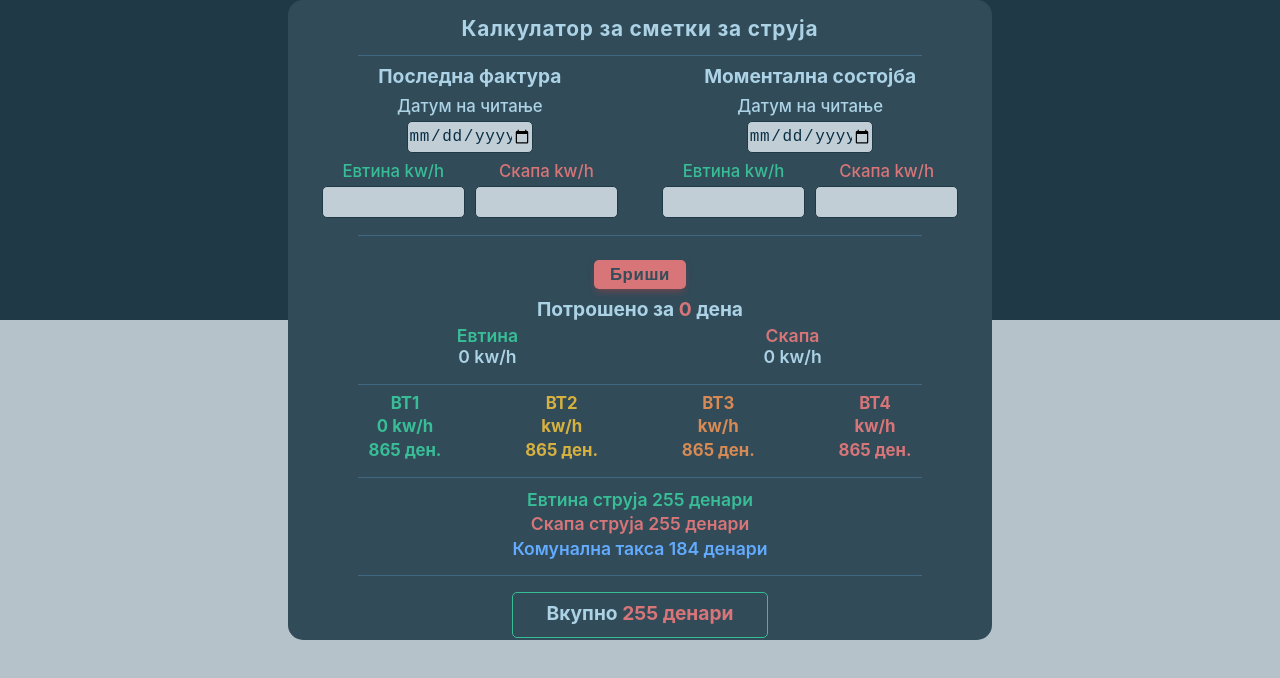
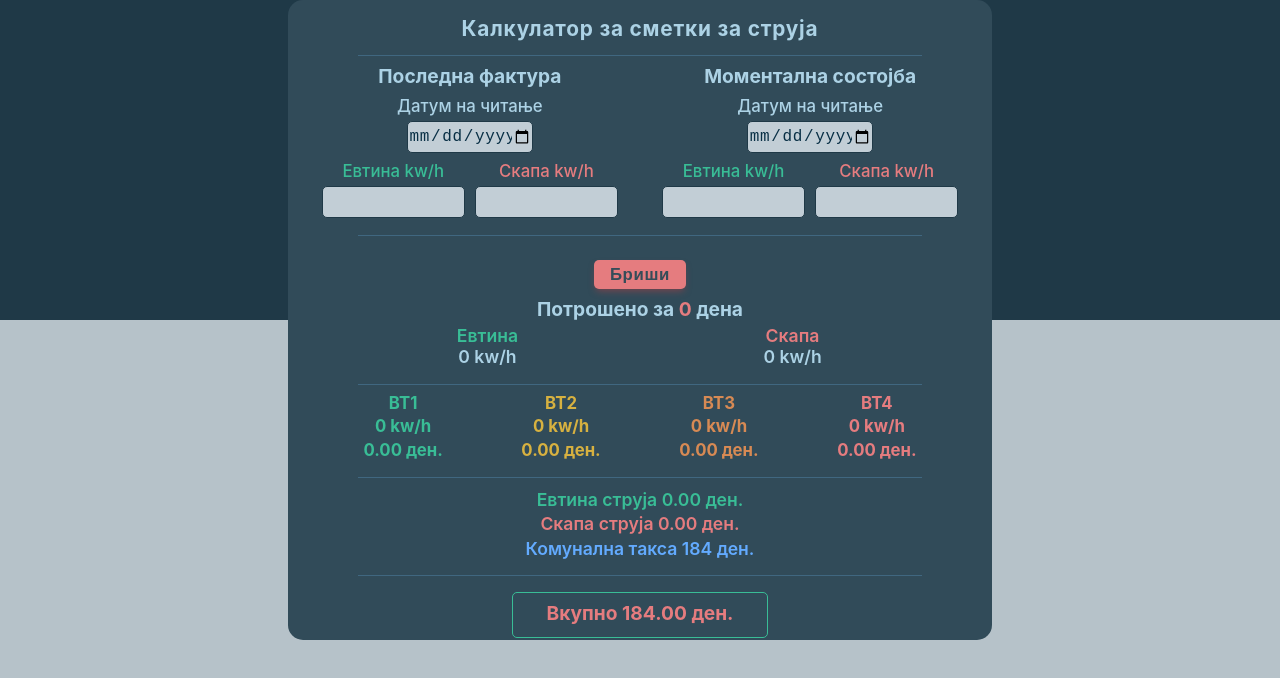
Before and after one commit to pirej/calculator, a Next.js app: page / in a window 1280 px wide. Shown: the top 678 px of the page. Built offline with nearby package versions, Linux system fonts and the light colour scheme.

Commit message:
Ceni i drugo

```diff
--- a/components/Blokovi.js
+++ b/components/Blokovi.js
@@ -32,7 +32,10 @@ const Blokovi = ({ block, spent, kilovati }) => {
       {block === 2 && <h4>{kilovati} kw/h</h4>}
       {block === 3 && <h4>{kilovati} kw/h</h4>}
       {block === 4 && <h4>{kilovati} kw/h</h4>}
-      <h4>865 ден.</h4>
+      {block === 1 && <h4>{spent} ден.</h4>}
+      {block === 2 && <h4>{spent} ден.</h4>}
+      {block === 3 && <h4>{spent} ден.</h4>}
+      {block === 4 && <h4>{spent} ден.</h4>}
     </Blocks>
   );
 };
--- a/components/Form/Matematika.js
+++ b/components/Form/Matematika.js
@@ -8,7 +8,7 @@ const StyledComp = styled.div`
     margin-top: 1rem;
     margin-bottom: 1rem;
     span {
-      color: #d77578;
+      color: #e57c7f;
     }
     @media (max-width: 1600px) {
       font-size: 1.3rem;
@@ -72,7 +72,7 @@ const StyledComp = styled.div`
     }
     .clear {
       button {
-        background-color: #d77578;
+        background-color: #e57c7f;
         :hover {
           background-color: #e55c61;
         }
@@ -104,7 +104,7 @@ const StyledComp = styled.div`
         color: #39bd96;
       }
       .skp {
-        color: #d77578;
+        color: #e57c7f;
       }
     }
   }
@@ -150,7 +150,7 @@ const StyledComp = styled.div`
       color: #d78a54;
     }
     .four {
-      color: #d77578;
+      color: #e57c7f;
     }
   }
   .total {
@@ -162,7 +162,7 @@ const StyledComp = styled.div`
       color: #39bd96;
     }
     .skapa {
-      color: #d77578;
+      color: #e57c7f;
     }
     .taksa {
       color: #63abff;
@@ -191,10 +191,10 @@ const Matematika = ({ days, evtinaStruja, skapaStruja, clearData }) => {
     clearData(true);
   };
 
-  let block1;
-  let block2;
-  let block3;
-  let block4;
+  let block1 = 0;
+  let block2 = 0;
+  let block3 = 0;
+  let block4 = 0;
 
   if (skapaStruja <= 210) {
     block1 = skapaStruja;
@@ -206,7 +206,7 @@ const Matematika = ({ days, evtinaStruja, skapaStruja, clearData }) => {
   if (skapaStruja > 630 && skapaStruja <= 1050) {
     block1 = 210;
     block2 = 630;
-    block3 = skapaStruja - 840;
+    block3 = skapaStruja - 630;
   }
   if (skapaStruja > 1050) {
     block1 = 210;
@@ -215,10 +215,20 @@ const Matematika = ({ days, evtinaStruja, skapaStruja, clearData }) => {
     block4 = skapaStruja - 1050;
   }
 
-  // console.log('block1', block1);
-  // console.log('block2', block2);
-  // console.log('block3', block3);
-  // console.log('block4', block4);
+  const spent1 = (block1 * 8.109).toFixed(2);
+  const spent2 = (block2 * 8.48).toFixed(2);
+  const spent3 = (block3 * 9.095).toFixed(2);
+  const spent4 = (block4 * 18.351).toFixed(2);
+
+  const evtinaSmetka = evtinaStruja * 4.193;
+  const evtinaSmetkaFinal = evtinaSmetka.toFixed(2);
+  const skapaSmetka =
+    block1 * 8.109 + block2 * 8.48 + block3 * 9.095 + block4 * 18.351;
+  const skapaSmetkaFinal = skapaSmetka.toFixed(2);
+  const komunalnaTaksa = 184;
+
+  const vkupnaSmetka = (evtinaSmetka + skapaSmetka + komunalnaTaksa).toFixed(2);
+
   return (
     <StyledComp>
       <div className="buttons">
@@ -244,19 +254,25 @@ const Matematika = ({ days, evtinaStruja, skapaStruja, clearData }) => {
       </div>
       <hr className="hrr" />
       <div className="blokovi">
-        <Blokovi block={1} kilovati={block1} />
-        <Blokovi block={2} kilovati={block2} />
-        <Blokovi block={3} kilovati={block3} />
-        <Blokovi block={4} kilovati={block4} />
+        <Blokovi block={1} kilovati={block1} spent={spent1} />
+        <Blokovi block={2} kilovati={block2} spent={spent2} />
+        <Blokovi block={3} kilovati={block3} spent={spent3} />
+        <Blokovi block={4} kilovati={block4} spent={spent4} />
       </div>
       <hr className="hrr2" />
       <div className="total">
-        <p className="cheap">Евтина струја 255 денари</p>
-        <p className="skapa">Скапа струја 255 денари</p>
-        <p className="taksa">Комунална такса 184 денари</p>
+        <p className="cheap">
+          Евтина струја <span>{evtinaSmetkaFinal}</span> ден.
+        </p>
+        <p className="skapa">
+          Скапа струја <span>{skapaSmetkaFinal}</span> ден.
+        </p>
+        <p className="taksa">
+          Комунална такса <span>{komunalnaTaksa}</span> ден.
+        </p>
         <hr className="hrr3" />
         <h3 className="vkupno">
-          Вкупно <span>255 денари</span>
+          <span>Вкупно {vkupnaSmetka} ден.</span>
         </h3>
       </div>
     </StyledComp>
--- a/components/Form/Sostojba.js
+++ b/components/Form/Sostojba.js
@@ -118,7 +118,7 @@ const Stanje = styled.div`
         font-weight: 500;
       }
       .skp {
-        color: #d77578;
+        color: #e57c7f;
         font-weight: 500;
       }
     }
```
